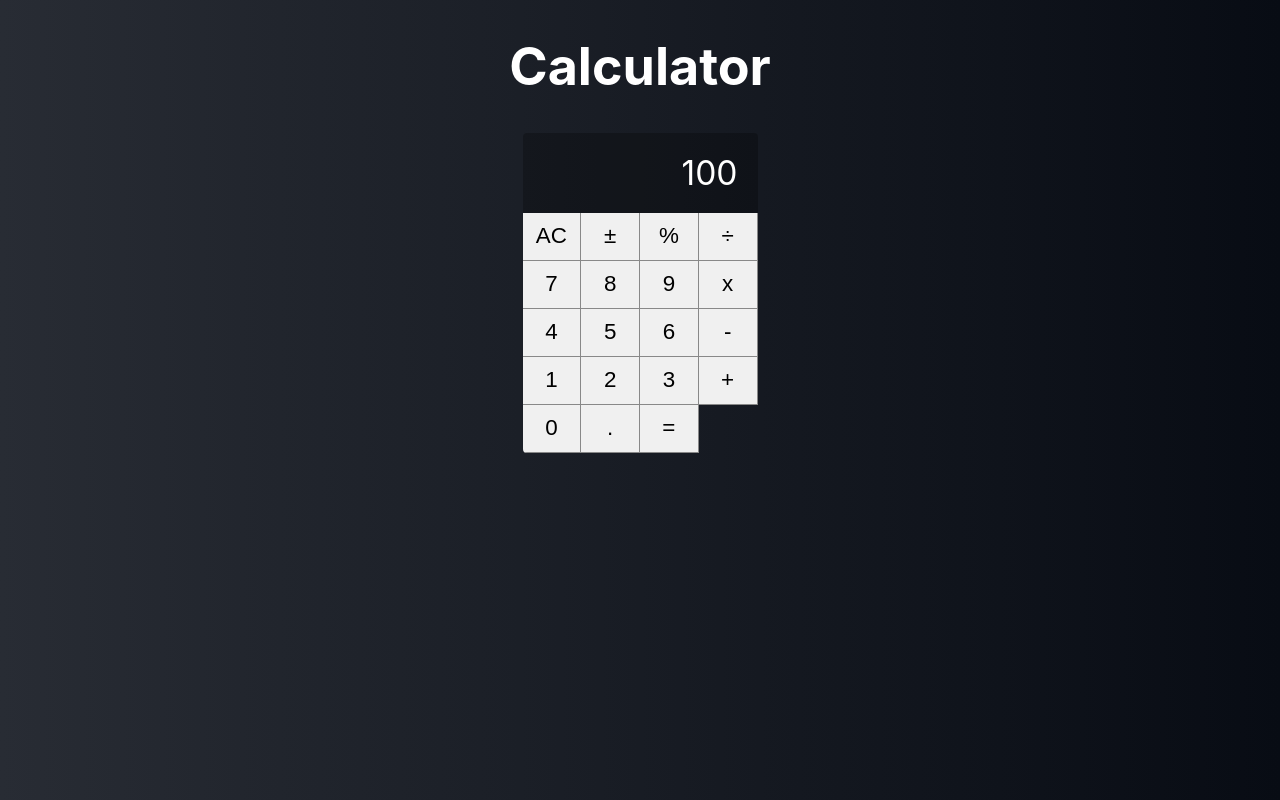
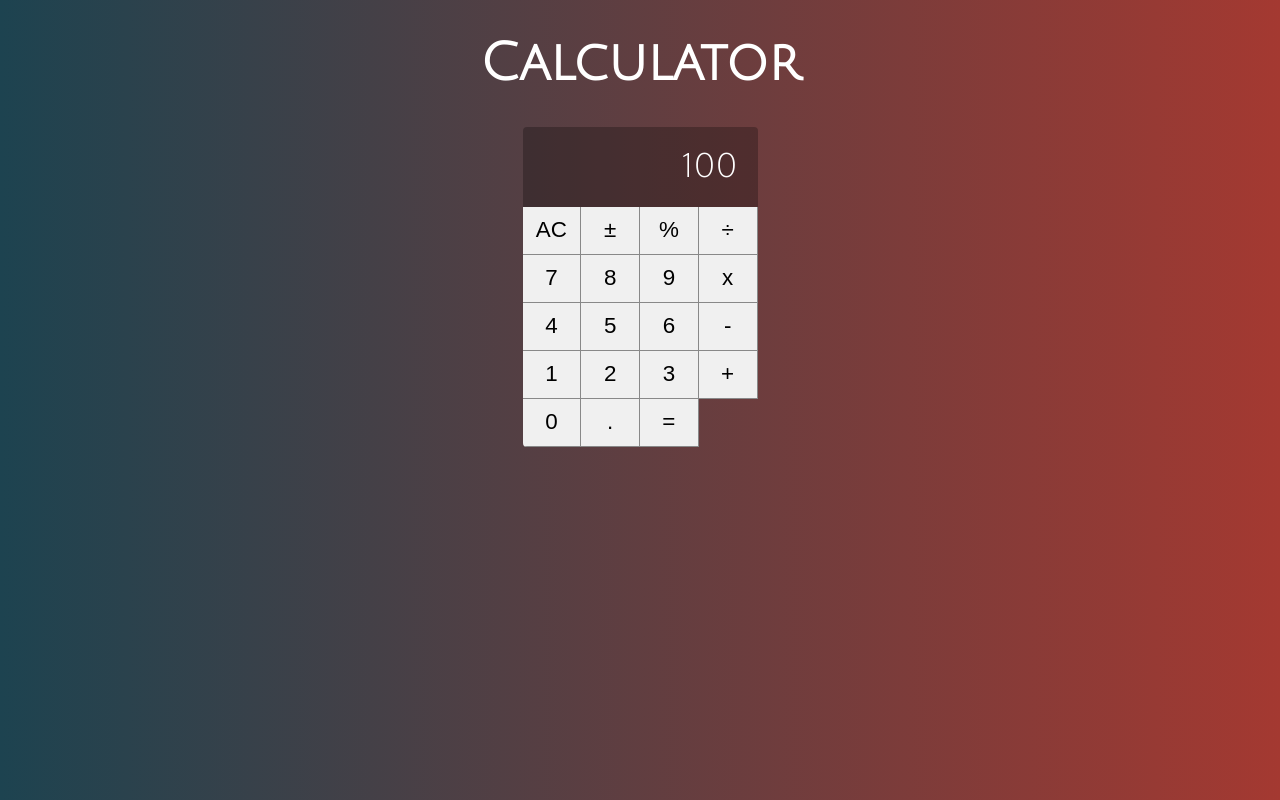
Before and after one commit to NatanTavares/Calculator, a React (Create React App) app: page / in a window 1280 px wide. Built offline with nearby package versions, Linux system fonts and the light colour scheme.

Commit message:
Update background color and font family

```diff
--- a/src/index.css
+++ b/src/index.css
@@ -1,9 +1,9 @@
+@import url('https://fonts.googleapis.com/css2?family=Julius+Sans+One&display=swap');
+
 body {
   margin: 0;
-  background: linear-gradient(to right, #282c34, #080c14);
-  font-family: -apple-system, BlinkMacSystemFont, 'Segoe UI', 'Roboto', 'Oxygen',
-    'Ubuntu', 'Cantarell', 'Fira Sans', 'Droid Sans', 'Helvetica Neue',
-    sans-serif;
+  background: linear-gradient(to right, #1D4350, #A43931);
+  font-family: 'Julius Sans One', sans-serif;
   -webkit-font-smoothing: antialiased;
   -moz-osx-font-smoothing: grayscale;
 }
```
